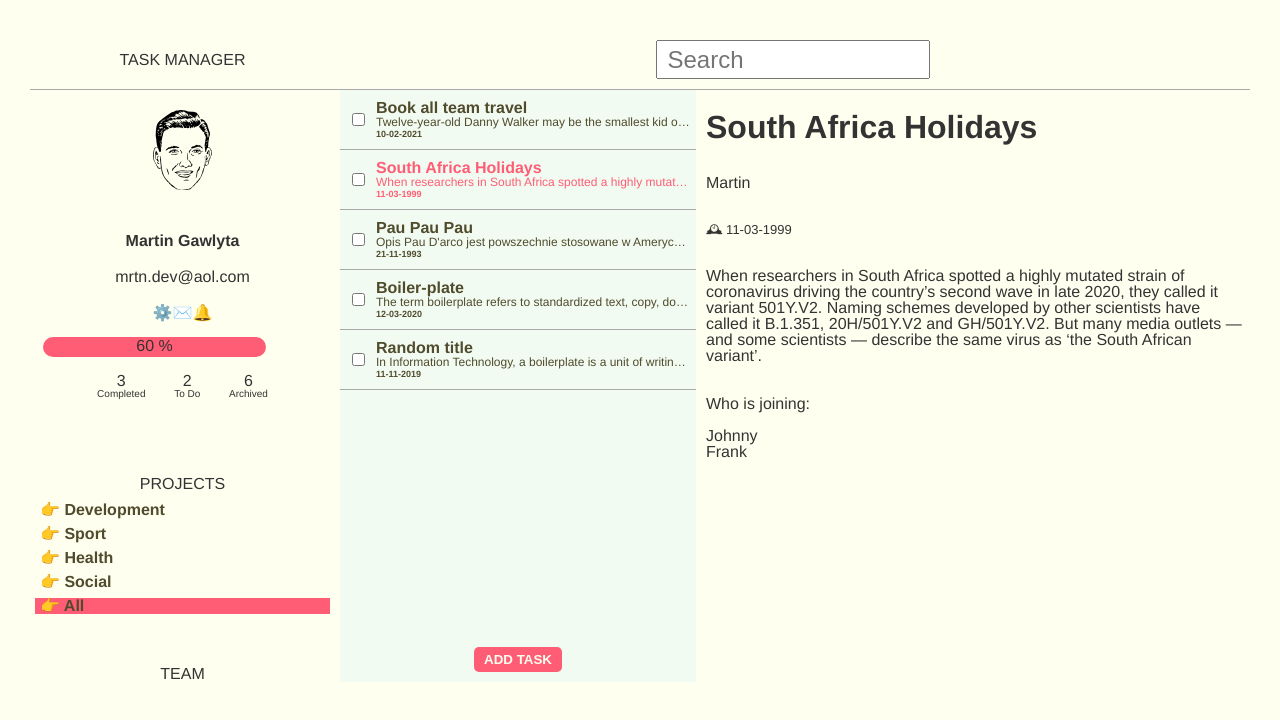
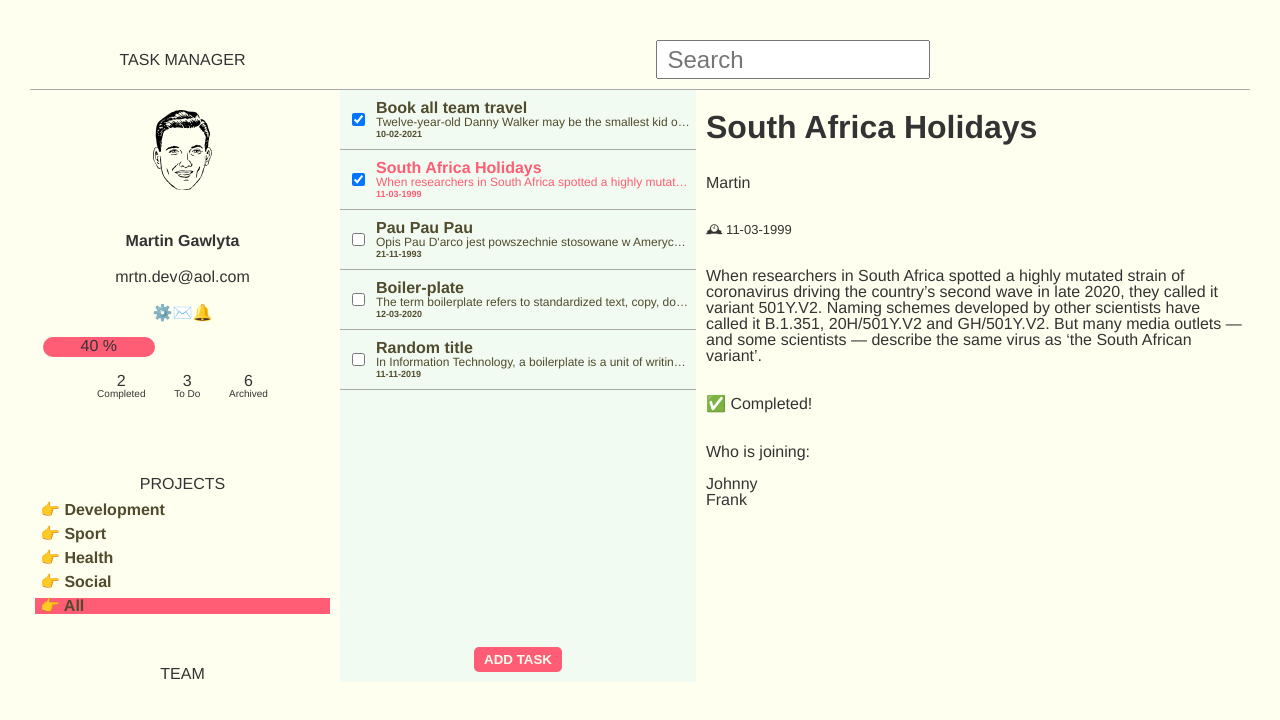
Before and after one commit to mlvrkhn/v-teams, a Vue app: page /tasks/291239 in a window 1280 px wide. Shown: the top 720 px of the page. Built offline with nearby package versions, Linux system fonts and the light colour scheme; data requests are answered from the project's data file.

Commit message:
Fix checkboxes on init, add dynamic progressbar

```diff
--- a/db.json
+++ b/db.json
@@ -28,7 +28,7 @@
 			"description": "When researchers in South Africa spotted a highly mutated strain of coronavirus driving the country’s second wave in late 2020, they called it variant 501Y.V2. Naming schemes developed by other scientists have called it B.1.351, 20H/501Y.V2 and GH/501Y.V2. But many media outlets — and some scientists — describe the same virus as ‘the South African variant’.",
 			"category": "Social",
 			"date": "11-03-1999",
-      "isCompleted": false,
+			"isCompleted": true,
 			"attendees": [
 				{
 					"id": 5,
@@ -68,7 +68,7 @@
 			"description": "The term boilerplate refers to standardized text, copy, documents, methods, or procedures that may be used over again without making major changes to the original. ... In the field of contract law, documents contain boilerplate language, which is a language that is considered generic or standard in contracts.",
 			"category": "Development",
 			"date": "12-03-2020",
-      "isCompleted": true,
+			"isCompleted": false,
 			"attendees": [
 				{
 					"id": 5,
@@ -90,7 +90,7 @@
 			"description": "In Information Technology, a boilerplate is a unit of writing that can be reused over and over without change. By extension, the idea is sometimes applied to reusable programming, as in “boilerplate code.",
 			"category": "Social",
 			"date": "11-11-2019",
-      "isCompleted": true,
+			"isCompleted": false,
 			"attendees": [
 				{
 					"id": 7,
--- a/src/styles/_config.scss
+++ b/src/styles/_config.scss
@@ -11,10 +11,6 @@ $font-color: #504b2c;
 	} @else {
 		@return #fff;
 	}
-}
-
-@function set-progressbar-length($len) {
-	@return $len + '%';
 }
 
 // set bg and text color
--- a/src/views/TasksPanel.vue
+++ b/src/views/TasksPanel.vue
@@ -11,6 +11,7 @@
 						<input
 							type="checkbox"
 							class="toggle_button"
+							:checked="task.isCompleted"
 							id="toggle-button"
 							@click="toggleTaskStatus(task)"
 						/>
--- a/src/views/UserPanel.vue
+++ b/src/views/UserPanel.vue
@@ -14,7 +14,13 @@
 				</div>
 				<div class="tasks-summary-container">
 					<div class="progress">
-						<div class="progress-value">
+						<div
+							class="progress-value"
+							:style="{
+								'--progress-value':
+									getTasksFulfilmentRate + '%',
+							}"
+						>
 							{{ getTasksFulfilmentRate }} %
 						</div>
 					</div>
@@ -157,7 +163,7 @@ export default {
 		width: 0;
 	}
 	100% {
-		width: 80%;
+		width: var(--progress-value);
 	}
 }
 </style>
```
Lines whose indentation alone changed are shown as unchanged.
